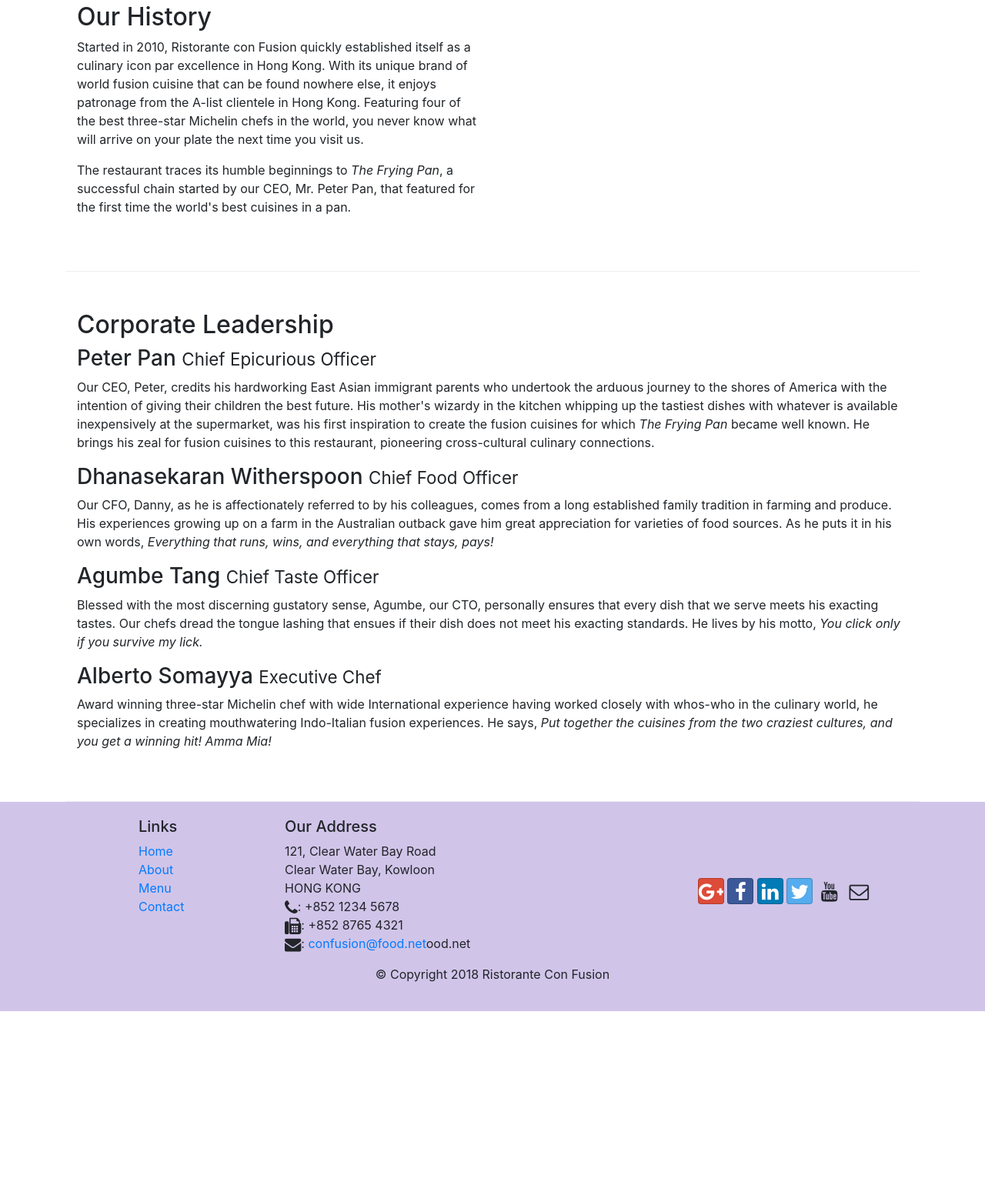
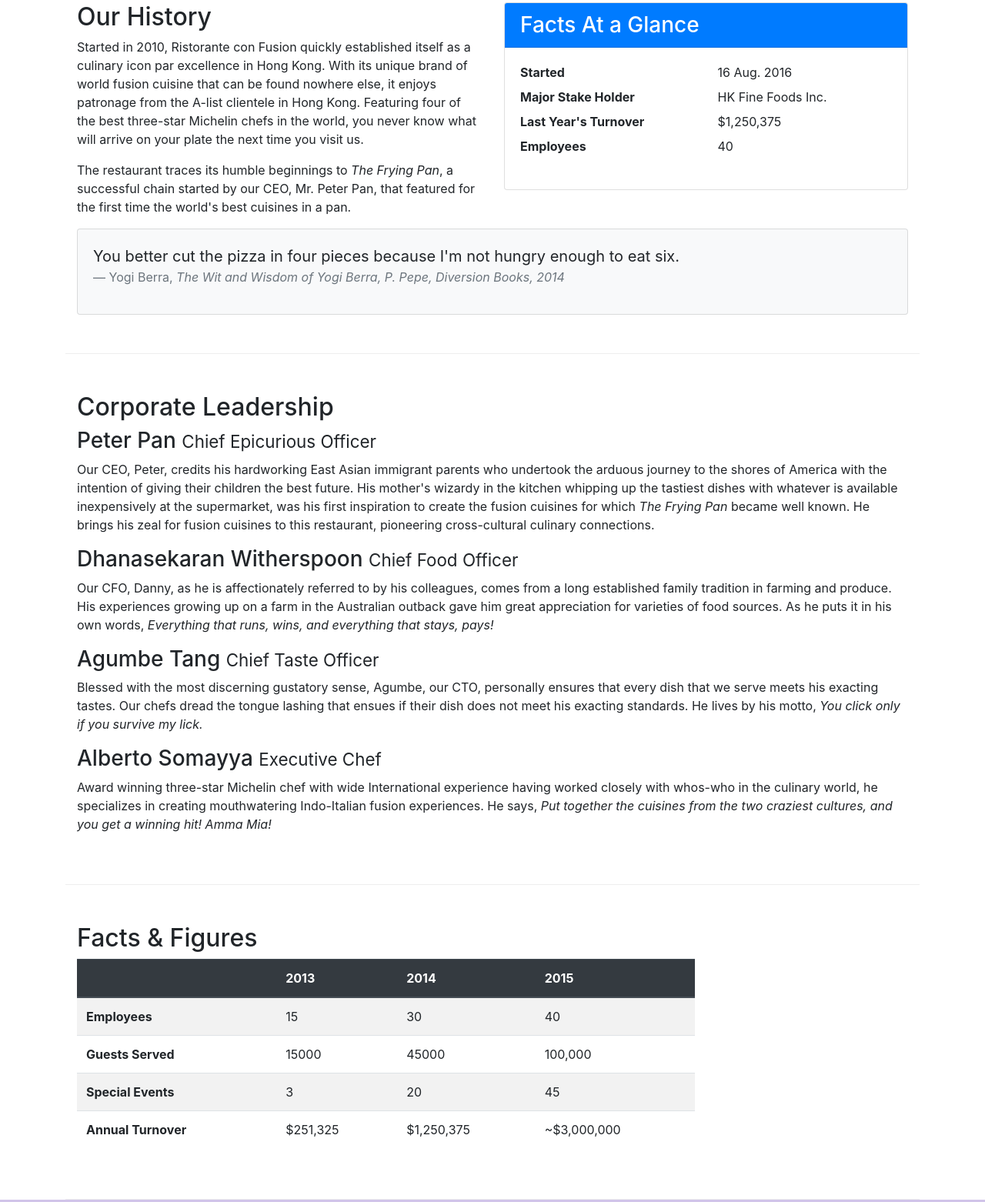
Before and after one commit to sidharth-001/ristorante-conFusion-bootstrap, a website: page aboutus.html in a window 1280 px wide. Shown: the part 462-2024 px from the top of the page at 77% size. Before the commit the page ends 1776 px from the top, so only its background shows below. Drawn offline with nearby package versions, Linux system fonts and the light colour scheme.

Commit message:
Tables and Cards

```diff
--- a/aboutus.html
+++ b/aboutus.html
@@ -66,7 +66,34 @@
                 <p>Started in 2010, Ristorante con Fusion quickly established itself as a culinary icon par excellence in Hong Kong. With its unique brand of world fusion cuisine that can be found nowhere else, it enjoys patronage from the A-list clientele in Hong Kong.  Featuring four of the best three-star Michelin chefs in the world, you never know what will arrive on your plate the next time you visit us.</p>
                 <p>The restaurant traces its humble beginnings to <em>The Frying Pan</em>, a successful chain started by our CEO, Mr. Peter Pan, that featured for the first time the world's best cuisines in a pan.</p>
             </div>
-            <div>
+            <div class="col-sm">
+                <div class="card">
+                    <h3 class="card-header bg-primary text-white">Facts At a Glance</h3>
+                    <div class="card-body">
+                        <dl class="row">
+                            <dt class="col-6">Started</dt>
+                            <dd class="col-6">16 Aug. 2016</dd>
+                            <dt class="col-6">Major Stake Holder</dt>
+                            <dd class="col-6">HK Fine Foods Inc.</dd>
+                            <dt class="col-6">Last Year's Turnover</dt>
+                            <dd class="col-6">$1,250,375</dd>
+                            <dt class="col-6">Employees</dt>
+                            <dd class="col-6">40</dd>
+                        </dl>
+                    </div>
+                </div>
+            </div>
+            <div class="col-12">
+                <div class="card card-body bg-light">
+                    <blockquote class="blockquote">
+                        <p class="mb-0">You better cut the pizza in four pieces because
+                            I'm not hungry enough to eat six.</p>
+                        <footer class="blockquote-footer">Yogi Berra,
+                            <cite title="Source Title">The Wit and Wisdom of Yogi Berra,
+                            P. Pepe, Diversion Books, 2014</cite>
+                        </footer>
+                    </blockquote>
+                </div>
             </div>
         </div>
 
@@ -84,7 +111,50 @@
                 <p class="d-none d-sm-block">Award winning three-star Michelin chef with wide International experience having worked closely with whos-who in the culinary world, he specializes in creating mouthwatering Indo-Italian fusion experiences. He says, <em>Put together the cuisines from the two craziest cultures, and you get a winning hit! Amma Mia!</em></p>
             </div>
        </div>
-
+       <div class="row row-content">
+           <div class="col-12 col-sm-9">
+               <h2>Facts &amp; Figures</h2>
+               <div class="table-responsive">
+                <table class="table table-striped">
+                    <thead class="thead-dark">
+                        <tr>
+                            <th>&nbsp;</th>
+                            <th>2013</th>
+                            <th>2014</th>
+                            <th>2015</th>
+                        </tr>
+                    </thead>
+                    <tbody>
+                        <tr>
+                            <th>Employees</th>
+                            <td>15</td>
+                            <td>30</td>
+                            <td>40</td>
+                        </tr>
+                        <tr>
+                            <th>Guests Served</th>
+                            <td>15000</td>
+                            <td>45000</td>
+                            <td>100,000</td>
+                        </tr>
+                        <tr>
+                            <th>Special Events</th>
+                            <td>3</td>
+                            <td>20</td>
+                            <td>45</td>
+                        </tr>
+                        <tr>
+                            <th>Annual Turnover</th>
+                            <td>$251,325</td>
+                            <td>$1,250,375</td>
+                            <td>~$3,000,000</td>
+                        </tr>
+                    </tbody>
+                </table>
+            </div>
+           </div>
+           <div class="col-12 col-sm-3"></div>
+       </div>
     </div>
 
     <footer class="footer">
```
